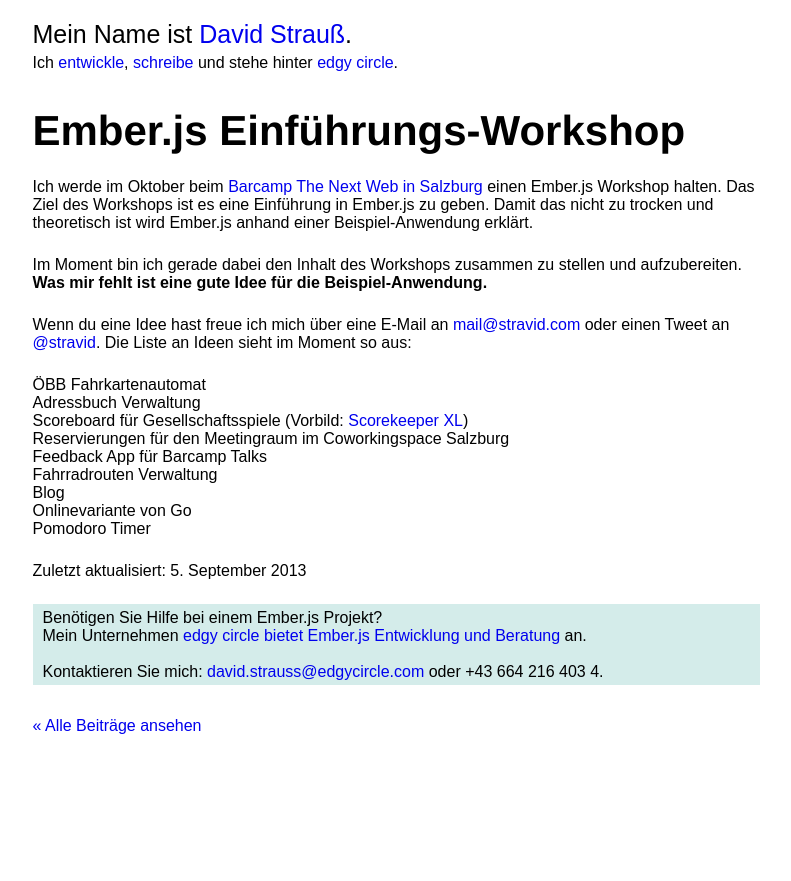
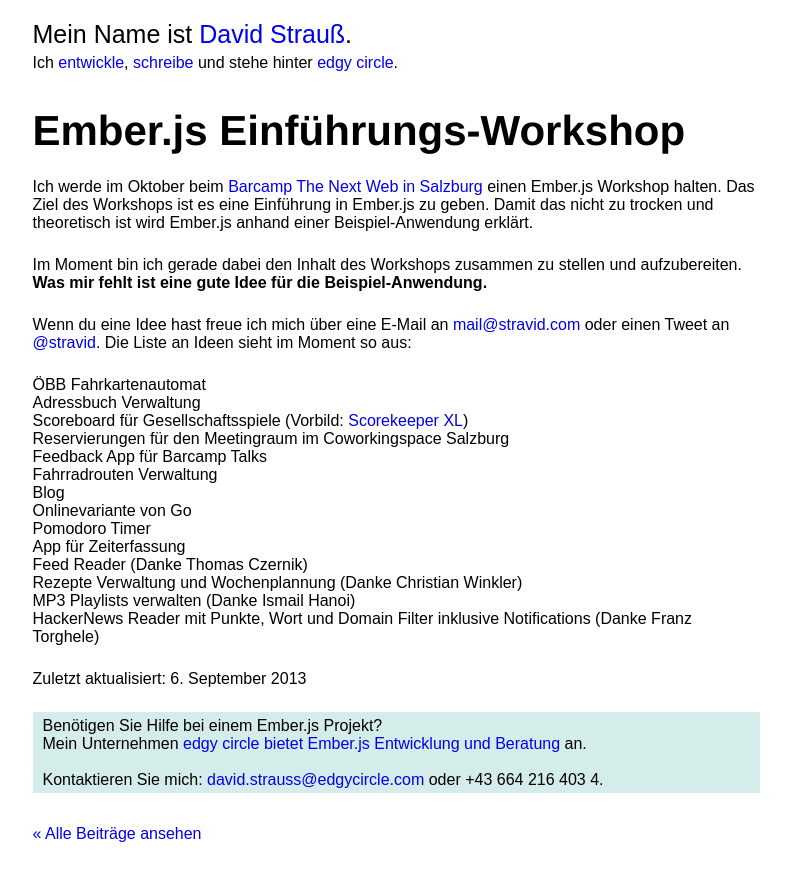
Before and after one commit to stravid/stravid-website, a Jekyll site: the page built from de/_posts/2013-09-05-emberjs-einfuehrungs-workshop.md, in a window 1280 px wide. Shown: the top 881 px of the page, without its empty margins (244-1035 px from the left). Built offline with Jekyll 4.4.1, drawn with Linux system fonts in a browser that asks for light colours; Markdown is read by kramdown in place of the engine named in the settings; comment, search, counter and statistics services are not loaded.

Commit message:
Add some app ideas

```diff
--- a/de/_posts/2013-09-05-emberjs-einfuehrungs-workshop.md
+++ b/de/_posts/2013-09-05-emberjs-einfuehrungs-workshop.md
@@ -18,8 +18,13 @@ Wenn du eine Idee hast freue ich mich über eine E-Mail an [mail@stravid.com](ma
 * Blog
 * Onlinevariante von Go
 * Pomodoro Timer
+* App für Zeiterfassung
+* Feed Reader (Danke Thomas Czernik)
+* Rezepte Verwaltung und Wochenplannung (Danke Christian Winkler)
+* MP3 Playlists verwalten (Danke Ismail Hanoi)
+* HackerNews Reader mit Punkte, Wort und Domain Filter inklusive Notifications (Danke Franz Torghele)
 
-Zuletzt aktualisiert: 5. September 2013
+Zuletzt aktualisiert: 6. September 2013
 
 <div class="call-to-action">
   Benötigen Sie Hilfe bei einem Ember.js Projekt?<br>
```
